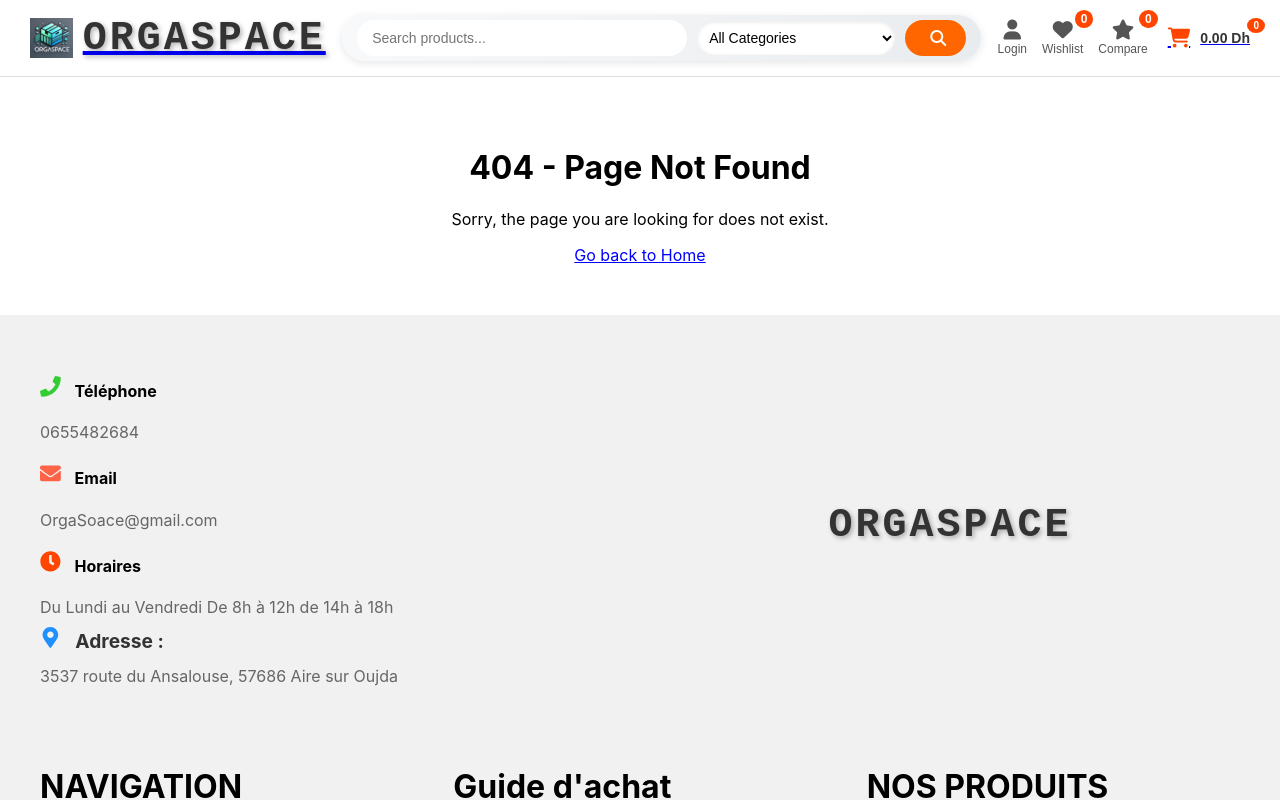
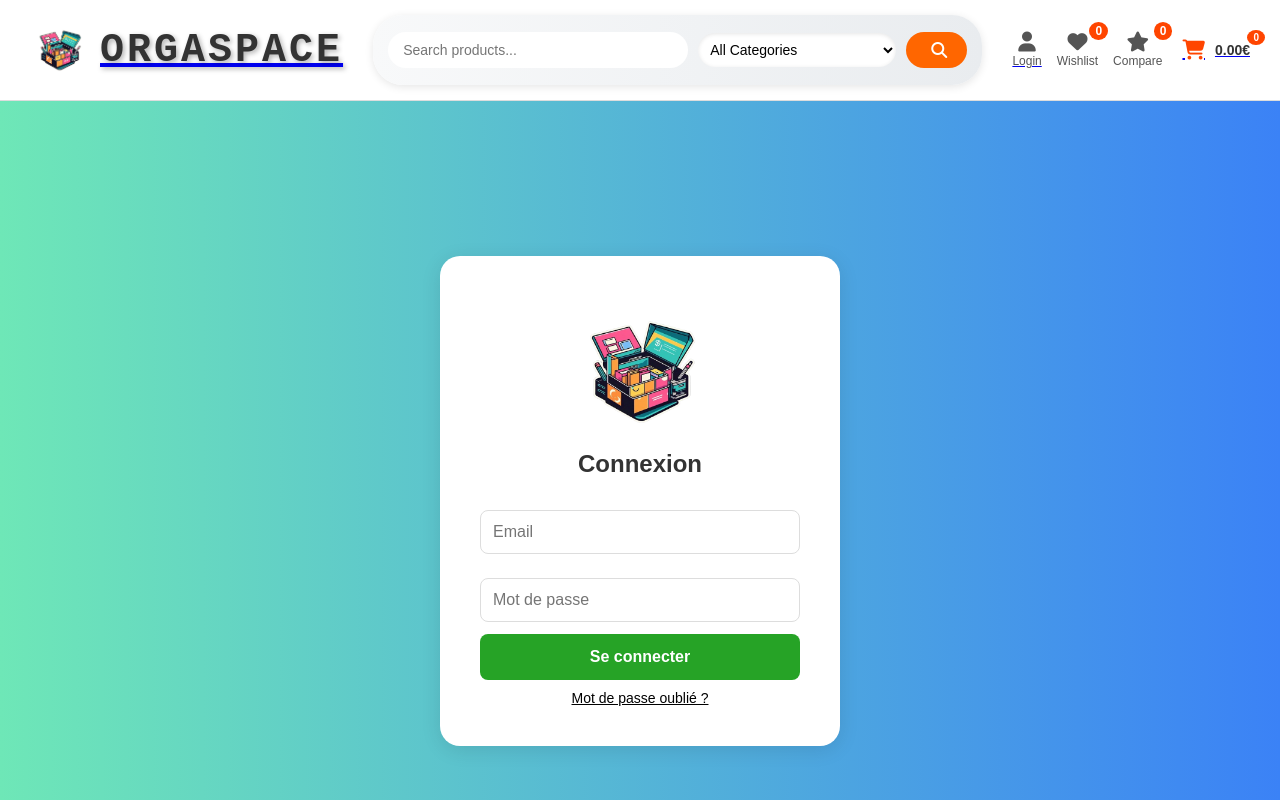
Before and after one commit to ydxj/ecommerce-website, a React (Create React App) app: page /login in a window 1280 px wide. Shown: the top 800 px of the page. Built offline with nearby package versions, Linux system fonts and the light colour scheme.

Commit message:
add login

```diff
--- a/package.json
+++ b/package.json
@@ -5,6 +5,7 @@
   "dependencies": {
     "@fortawesome/fontawesome-free": "^6.7.2",
     "cra-template": "1.2.0",
+    "framer-motion": "^12.4.7",
     "react": "^19.0.0",
     "react-dom": "^19.0.0",
     "react-icons": "^5.4.0",
@@ -35,5 +36,10 @@
       "last 1 firefox version",
       "last 1 safari version"
     ]
+  },
+  "devDependencies": {
+    "autoprefixer": "^10.4.20",
+    "postcss": "^8.5.3",
+    "tailwindcss": "^4.0.8"
   }
 }
--- a/src/components/Navbar/Navbar.css
+++ b/src/components/Navbar/Navbar.css
@@ -21,8 +21,9 @@
   }
 
   .logo-image {
-    height: 40px;
+    height: 60px;
     margin-right: 10px;
+
   }
 
   .logo-text {
--- a/src/components/Navbar/index.js
+++ b/src/components/Navbar/index.js
@@ -15,7 +15,7 @@
         <Link to='/'>
         <div className="logo">
           <img
-            src={`${process.env.PUBLIC_URL}/Photos/Logo.jpg`}
+            src="/logoboite.png"
             alt="OrgaSpace Logo"
             className="logo-image"
           />
@@ -43,10 +43,12 @@
 
       <div className={`navbar-right ${menuOpen ? "active" : ""}`}>
         <div className="icon-group">
+        <Link to={`/login`}>
           <div className="icon">
             <i className="fas fa-user"></i>
             <span>Login</span>
           </div>
+          </Link>
           <div className="icon">
             <i className="fas fa-heart"></i>
             <span>Wishlist</span>
@@ -61,7 +63,7 @@
         <Link to={`/cart`}>
           <div className="cart">
             <i className="fas fa-shopping-cart"></i>
-            <span>0.00 Dh</span>
+            <span>0.00€</span>
             <span className="badge">0</span>
           </div>
         </Link>
--- a/src/components/ProductCard/index.js
+++ b/src/components/ProductCard/index.js
@@ -1,6 +1,5 @@
 import React, { useState } from 'react';
 import './card.css';
-import { Link } from 'react-router-dom';
 
 const Card = (props) => {
   const products = props.items;
@@ -13,13 +12,11 @@
   return (
     <div className="card-container">
       <div className="card">
-        <Link style={{textDecoration:'none'}} to={`/products/${products.id}`}>
-          <img src={products.images[0]} alt="Product" />
-          <h3>{products.name}</h3>
-          <p>{products.short_description}</p>
-          <h6>{products.price} Dh</h6>
-          <button>Ajouter Au Panier</button>
-        </Link>
+        <img src={products.images[0]} alt="Product" />
+        <h3>{products.name}</h3>
+        <p>{products.short_description}</p>
+        <h6>{products.price}</h6>
+        <button>Ajouter Au Panier</button>
         <span
           className={`heart ${liked ? 'liked' : ''}`}
           onClick={handleHeartClick}
--- /dev/null
+++ b/src/login/login.js
@@ -0,0 +1,50 @@
+import { useState } from "react";
+import { motion } from "framer-motion";
+import './style.css';
+
+export default function LoginPage() {
+  const [loading, setLoading] = useState(false);
+
+  const handleLogin = () => {
+    setLoading(true);
+    setTimeout(() => setLoading(false), 2000);
+  };
+
+  return (
+    <div className="login-container bg-gradient">
+      <div className="form-card">
+        <motion.img
+          src="/logoboite.png"
+          alt="Logo"
+          className="logo1"
+          initial={{ opacity: 0, y: -20 }}
+          animate={{ opacity: 1, y: 0 }}
+          transition={{ duration: 0.5 }}
+        />
+        <h2>Connexion</h2>
+        <input
+          type="text"
+          placeholder="Email"
+          className="input-field"
+        />
+        <input
+          type="password"
+          placeholder="Mot de passe"
+          className="input-field"
+        />
+        <motion.div whileTap={{ scale: 0.95 }}>
+          <button
+            className="login-button1"
+            onClick={handleLogin}
+            disabled={loading}
+          >
+            {loading ? "Connexion..." : "Se connecter"}
+          </button>
+        </motion.div>
+        <a href="/forgot-password" className="forgot-password-link">
+          Mot de passe oublié ?
+        </a>
+      </div>
+    </div>
+  );
+}
--- /dev/null
+++ b/src/login/style.css
@@ -0,0 +1,161 @@
+
+* {
+	margin: 0;
+	padding: 0;
+	box-sizing: border-box;
+  }
+
+  body {
+	font-family: 'Arial', sans-serif;
+	background-color: #f0f4f8;
+  }
+
+
+  .bg-gradient {
+	background: linear-gradient(to right, #6EE7B7, #3B82F6);
+  }
+
+  .login-container {
+	display: flex;
+	justify-content: center;
+	align-items: center;
+	min-height: 100vh;
+	padding: 20px;
+  }
+
+  .form-card {
+
+	background-color: white;
+	padding: 40px;
+	border-radius: 20px;
+	box-shadow: 0 4px 20px rgba(0, 0, 0, 0.1);
+	width: 100%;
+	max-width: 400px;
+	text-align: center;
+	transition: transform 0.3s ease-in-out;
+  }
+
+  .form-card:hover {
+	transform: scale(1.05);
+  }
+
+
+
+  h2 {
+	font-size: 24px;
+	font-weight: 600;
+	margin-bottom: 20px;
+	color: #333;
+	animation: fadeInUp 0.8s forwards;
+  }
+
+
+  input {
+	width: 100%;
+	padding: 12px;
+	margin: 12px 0;
+	border-radius: 8px;
+	border: 1px solid #ddd;
+	font-size: 16px;
+	outline: none;
+	transition: border-color 0.3s, box-shadow 0.3s;
+  }
+
+  input:focus {
+	border-color: #3B82F6;
+	box-shadow: 0 0 5px rgba(59, 130, 246, 0.5);
+  }
+
+
+  .login-button1 {
+	width: 100%;
+	padding: 14px;
+	background-color: rgb(38, 163, 38);
+	color: white;
+	font-size: 16px;
+	font-weight: 600;
+	border-radius: 8px;
+	border: none;
+	cursor: pointer;
+	transition: all 0.3s ease;
+  }
+
+  .login-button1:hover {
+	background-color: #4fe154;
+	transform: translateY(-4px);
+  }
+
+  .login-button1:disabled {
+	background-color: #A0AEC0;
+	cursor: not-allowed;
+  }
+
+  .login-button1:active {
+	transform: translateY(2px);
+  }
+
+
+  @keyframes fadeIn {
+	from {
+	  opacity: 0;
+	}
+	to {
+	  opacity: 1;
+	}
+  }
+
+
+  @keyframes fadeInUp {
+	from {
+	  transform: translateY(20px);
+	  opacity: 0;
+	}
+	to {
+	  transform: translateY(0);
+	  opacity: 1;
+	}
+  }
+
+
+.logo1 {
+	margin-left: 4px;
+	width: 150px;
+	height: auto;
+
+	transition: transform 0.3s ease, box-shadow 0.3s ease;
+  }
+
+  .logo1:hover {
+	transform: scale(1.1);
+	box-shadow: 0 8px 20px rgba(0, 0, 0, 0.2);
+	cursor: pointer;
+  }
+
+
+  @keyframes fadeInLogo {
+	0% {
+	  opacity: 0;
+	  transform: translateY(-20px);
+	}
+	100% {
+	  opacity: 1;
+	  transform: translateY(0);
+	}
+  }
+
+
+  .logo1 {
+	animation: fadeInLogo 1s ease-out forwards;
+  }
+
+  .forgot-password-link {
+	display: block;
+	margin-top: 10px;
+	text-align: center;
+	color:black;
+	font-size: 14px;
+  }
+
+  .forgot-password-link:hover {
+	text-decoration: underline;
+  }
--- a/src/pages/Cart/Cart.css
+++ b/src/pages/Cart/Cart.css
@@ -6,6 +6,7 @@
     background: #f9f9f9;
     border-radius: 8px;
     box-shadow: 0 4px 6px rgba(0, 0, 0, 0.1);
+
   }
   .cart-title {
     text-align: center;
--- a/src/routes.js
+++ b/src/routes.js
@@ -6,16 +6,19 @@
 import Cart from './pages/Cart';
 import Checkout from './pages/Checkout';
 import NotFound from './pages/NotFound';
+import Login from './login/login';
 
 function RoutesConfig(){
   return (
     <Routes>
       <Route path="/" element={<Home />} />
+      <Route path="/login" element={<Login />} />
       <Route path="/products" element={<Products />} />
       <Route path="/products/:id" element={<ProductDetails />} />
       <Route path="/cart" element={<Cart />} />
       <Route path="/checkout" element={<Checkout />} />
       <Route path="*" element={<NotFound />} />
+
     </Routes>
   );
 };
```
Also changed, not shown: public/logoboite.png (added), 1 other file (tests, documents, lock files or other folders).
